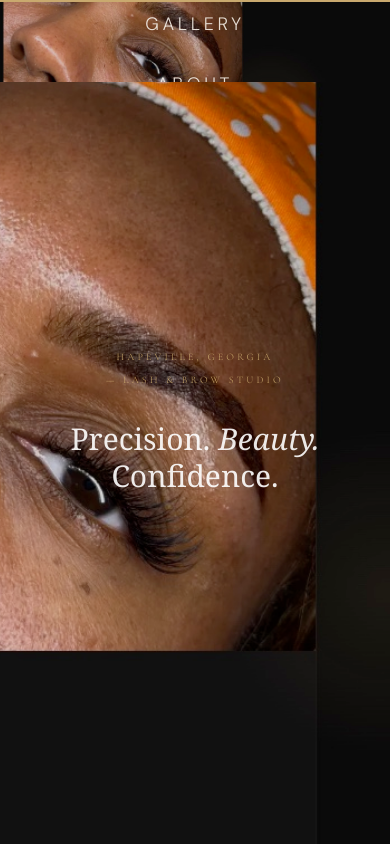
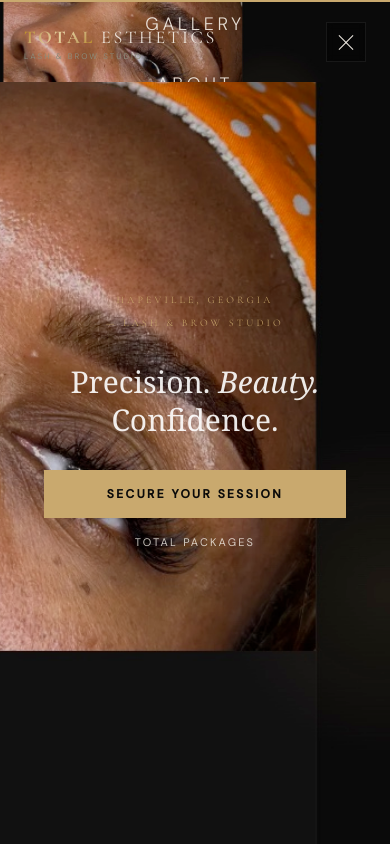
Before and after one commit to larrylbrown3rd/total-esthetics, a Next.js app: page / in a window 390 px wide. Both pictures are taken after a click on the button "Open menu". Shown: the top 844 px of the page. Built offline with nearby package versions, Linux system fonts and the light colour scheme.

Commit message:
Clean up mobile hero and keep hamburger nav fully accessible.
Show hero CTAs on mobile, keep nav links in the menu drawer only, and fix header stacking so the menu toggle stays clickable over the overlay.

Co-authored-by: Cursor <cursoragent@cursor.com>

```diff
--- a/components/HomeHero.js
+++ b/components/HomeHero.js
@@ -34,7 +34,7 @@ export default function HomeHero() {
             Precision. <span className="italic">Beauty.</span> <br /> Confidence.
           </h1>
 
-          <div className="mt-8 hidden w-full max-w-sm md:mt-8 md:block">
+          <div className="mt-8 w-full max-w-sm md:mt-8">
             <Link
               href="/book"
               className="block bg-[#C9A96E] px-8 py-4 text-center font-sans text-xs font-semibold uppercase tracking-[0.2em] text-[#0A0A0A] transition-all duration-300 hover:bg-[#B8985D]"
@@ -45,7 +45,7 @@ export default function HomeHero() {
               href="/services"
               className="mt-4 block text-center font-sans text-[11px] uppercase tracking-[0.2em] text-[#F5F0E8]/80 transition-colors duration-300 hover:text-[#C9A96E]"
             >
-              Total Packages
+              TOTAL PACKAGES
             </Link>
           </div>
         </motion.div>
--- a/components/Navbar.js
+++ b/components/Navbar.js
@@ -12,7 +12,7 @@ const navLinks = [
   { href: '/gallery', label: 'GALLERY' },
   { href: '/about', label: 'ABOUT' },
   { href: '/contact', label: 'CONTACT' },
-  { href: '/policies', label: 'POLICIES' },
+  { href: '/terms', label: 'POLICIES' },
 ];
 
 const desktopNavLinks = [
@@ -91,7 +91,11 @@ export default function Navbar() {
           : 'border-b border-transparent bg-transparent py-5 md:px-10'
       } px-6`}
     >
-      <nav className="relative mx-auto flex max-w-7xl items-center justify-between">
+      <nav
+        className={`relative mx-auto flex max-w-7xl items-center justify-between ${
+          menuOpen ? 'z-[60]' : ''
+        }`}
+      >
         <NavLogo />
 
         <button
@@ -184,7 +188,7 @@ export default function Navbar() {
                 className="mt-4 block text-center font-sans text-[11px] uppercase tracking-[0.2em] text-[#F5F0E8]/80 transition-colors duration-300 hover:text-[#C9A96E]"
                 onClick={closeMenu}
               >
-                Total Packages
+                TOTAL PACKAGES
               </Link>
             </div>
           </div>
```
